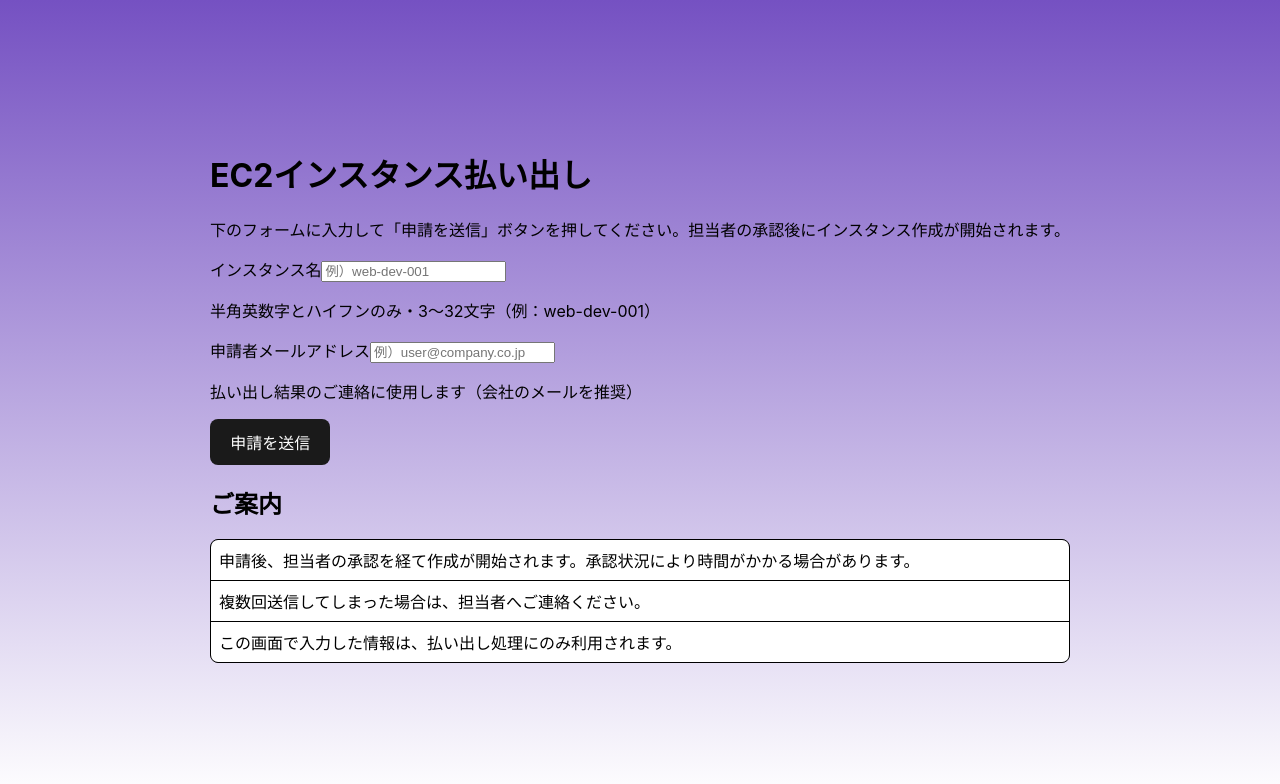
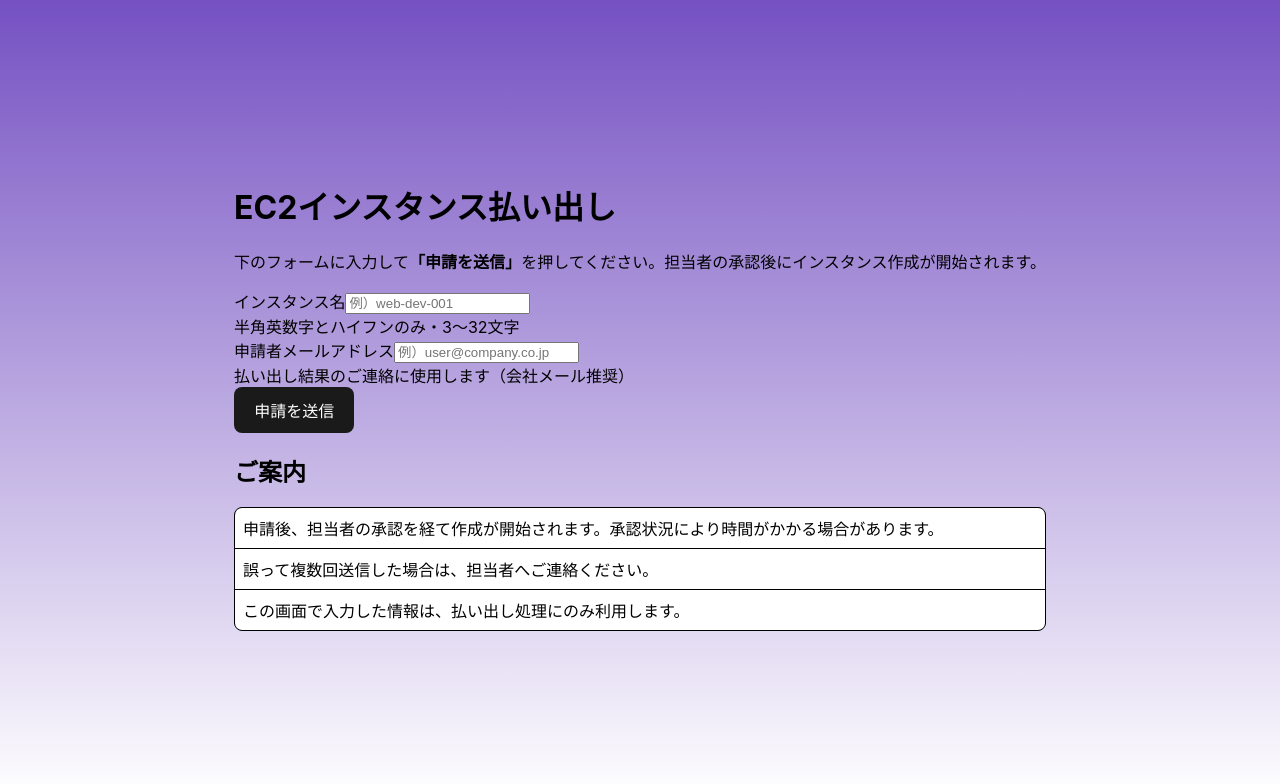
Before and after one commit to Yutahasuike/slj-common-ui-02, a React (Vite) app: page / in a window 1280 px wide. Shown: the top 784 px of the page. Built offline with nearby package versions, Linux system fonts and the light colour scheme; no server answers.

Commit message:
Update App.tsx

```diff
--- a/src/App.tsx
+++ b/src/App.tsx
@@ -1,182 +1,169 @@
-// Single-file React (TSX) – EC2インスタンス払い出し（一般ユーザー向け・Lambda URL入力なし・自己テストなし）
-// - Amplify でそのままホスティング可能な単一ファイル構成
-// - Lambda Function URL は Amplify の Frontend 環境変数 VITE_LAMBDA_URL から取得
-// - 入力は「インスタンス名」「申請者メールアドレス」のみ（AWS未経験者向けに文言を平易化）
+import React, { useMemo, useState } from "react";
 
-import React, { useMemo, useState } from 'react'
+// Lambda Function URL（Amplify の Frontend 環境変数）
+const LAMBDA_URL = (import.meta as any)?.env?.VITE_LAMBDA_URL as
+  | string
+  | undefined;
 
-// =============================
-// 小さめのUIコンポーネント
-// =============================
-const Card: React.FC<{ children: React.ReactNode; className?: string }> = ({ children, className }) => (
-  <div className={`rounded-2xl border border-gray-200 shadow-md p-6 bg-white ${className ?? ''}`}>{children}</div>
-)
+// バリデーション（Lambda と同じルール）
+const NAME_REGEX = /^[A-Za-z0-9-]{3,32}$/;
+const EMAIL_REGEX = /^[^@\s]+@[^@\s]+\.[^@\s]+$/;
 
-const Field: React.FC<{ label: string; hint?: string; children: React.ReactNode }>
-  = ({ label, hint, children }) => (
-  <div className="mb-5">
-    <label className="block text-sm font-semibold text-gray-800 mb-1">{label}</label>
-    {children}
-    {hint ? <p className="text-xs text-gray-500 mt-1">{hint}</p> : null}
-  </div>
-)
+const App: React.FC = () => {
+  // 入力値
+  const [instanceName, setInstanceName] = useState("");
+  const [email, setEmail] = useState("");
 
-const Button: React.FC<{
-  type?: 'button' | 'submit';
-  disabled?: boolean;
-  children: React.ReactNode;
-  onClick?: () => void;
-}> = ({ type = 'button', disabled, children, onClick }) => (
-  <button
-    type={type}
-    disabled={disabled}
-    onClick={onClick}
-    className={`w-full py-3 px-4 rounded-xl text-white font-bold transition duration-150 shadow ${
-      disabled ? 'bg-gray-400 cursor-not-allowed' : 'bg-indigo-600 hover:bg-indigo-700'
-    }`}
-  >
-    {children}
-  </button>
-)
+  // UI 状態
+  const [isSubmitting, setIsSubmitting] = useState(false);
+  const [notice, setNotice] = useState<
+    { type: "success" | "error" | "info"; text: string } | null
+  >(null);
 
-// =============================
-// バリデーション（Lambdaと一致）
-// =============================
-const NAME_REGEX = /^[A-Za-z0-9-]{3,32}$/
-const EMAIL_REGEX = /^[^@\s]+@[^@\s]+\.[^@\s]+$/
-
-// =============================
-// Lambda URL（Amplify環境変数から）
-// =============================
-const LAMBDA_URL: string | undefined = (import.meta as any)?.env?.VITE_LAMBDA_URL as string | undefined
-
-// =============================
-// メインコンポーネント
-// =============================
-const App: React.FC = () => {
-  // 入力
-  const [instanceName, setInstanceName] = useState('')
-  const [email, setEmail] = useState('')
-
-  // UI状態
-  const [isSubmitting, setIsSubmitting] = useState(false)
-  const [notice, setNotice] = useState<{ type: 'success' | 'error' | 'info'; text: string } | null>(null)
-
-  // バリデーション
-  const isValidName = useMemo(() => NAME_REGEX.test(instanceName), [instanceName])
-  const isValidEmail = useMemo(() => EMAIL_REGEX.test(email), [email])
-  const isFormValid = isValidName && isValidEmail
+  // 入力チェック
+  const isValidName = useMemo(() => NAME_REGEX.test(instanceName), [instanceName]);
+  const isValidEmail = useMemo(() => EMAIL_REGEX.test(email), [email]);
+  const isFormValid = isValidName && isValidEmail;
 
   async function handleSubmit(e: React.FormEvent) {
-    e.preventDefault()
-    if (!isFormValid || isSubmitting) return
+    e.preventDefault();
+    if (!isFormValid || isSubmitting) return;
 
     if (!LAMBDA_URL) {
-      setNotice({ type: 'error', text: '設定エラー：システム設定が未完了のため申請を送信できません。担当者にご連絡ください。（VITE_LAMBDA_URL 未設定）' })
-      return
+      setNotice({
+        type: "error",
+        text:
+          "システム設定が未完了のため申請を送信できません（VITE_LAMBDA_URL が未設定）。担当者へご連絡ください。",
+      });
+      return;
     }
 
-    setIsSubmitting(true)
-    setNotice({ type: 'info', text: '送信中です。画面を閉じずにお待ちください…' })
+    setIsSubmitting(true);
+    setNotice({ type: "info", text: "申請を送信しています。しばらくお待ちください…" });
 
     try {
       const resp = await fetch(LAMBDA_URL, {
-        method: 'POST',
-        headers: { 'Content-Type': 'application/json' },
+        method: "POST",
+        headers: { "Content-Type": "application/json" },
         body: JSON.stringify({
           instanceName: instanceName.trim(),
           requesterEmail: email.trim(),
         }),
-      })
+      });
 
-      const ct = resp.headers.get('content-type') || ''
-      const isJson = ct.includes('application/json')
-      const data: any = isJson ? await resp.json().catch(() => ({})) : { raw: await resp.text() }
+      const ct = resp.headers.get("content-type") || "";
+      const isJson = ct.includes("application/json");
+      const data: any = isJson ? await resp.json().catch(() => ({})) : { raw: await resp.text() };
 
       if (resp.ok && data?.ok) {
-        setNotice({ type: 'success', text: `申請を受け付けました。受付番号：${data.executionId || 'N/A'}` })
-        setInstanceName('')
-        setEmail('')
+        setNotice({
+          type: "success",
+          text: `申請を受け付けました。受付番号：${data.executionId || "N/A"}`,
+        });
+        setInstanceName("");
+        setEmail("");
       } else {
-        const reason = data?.error || (typeof data?.raw === 'string' ? data.raw.slice(0, 300) : `HTTP ${resp.status}`)
-        setNotice({ type: 'error', text: `申請に失敗しました。もう一度お試しください。（詳細：${reason}）` })
+        const reason =
+          data?.error || (typeof data?.raw === "string" ? data.raw.slice(0, 300) : `HTTP ${resp.status}`);
+        setNotice({
+          type: "error",
+          text: `申請に失敗しました。お手数ですが時間をおいて再度お試しください（詳細：${reason}）`,
+        });
       }
     } catch (err: any) {
-      setNotice({ type: 'error', text: `通信エラーが発生しました。お手数ですが時間をおいて再度お試しください。(${String(err?.message || err)})` })
+      setNotice({
+        type: "error",
+        text: `通信エラーが発生しました。時間をおいて再度お試しください（${String(
+          err?.message || err
+        )}）`,
+      });
     } finally {
-      setIsSubmitting(false)
+      setIsSubmitting(false);
     }
   }
 
   return (
-    <div className="min-h-screen bg-gray-50 text-gray-900 p-6 flex items-center justify-center">
-      <div className="w-full max-w-3xl space-y-6">
-        <Card>
-          <h1 className="text-2xl font-extrabold mb-1 text-gray-900">EC2インスタンス払い出し</h1>
-          <p className="text-sm text-gray-600 mb-6">
-            下のフォームに入力して「申請を送信」ボタンを押してください。担当者の承認後にインスタンス作成が開始されます。
+    <div className="page">
+      <div className="container">
+        <header className="header">
+          <h1>EC2インスタンス払い出し</h1>
+          <p className="sub">
+            下のフォームに入力して<strong>「申請を送信」</strong>を押してください。担当者の承認後にインスタンス作成が開始されます。
           </p>
+        </header>
 
-          <form onSubmit={handleSubmit} className="grid gap-5">
-            <Field label="インスタンス名" hint="半角英数字とハイフンのみ・3〜32文字（例：web-dev-001）">
+        <main className="grid">
+          <section aria-label="申請フォーム">
+            <form onSubmit={handleSubmit} className="card">
+              <div className="form-group">
+                <label htmlFor="instanceName">インスタンス名</label>
                 <input
+                  id="instanceName"
+                  placeholder="例）web-dev-001"
                   value={instanceName}
                   onChange={(e) => setInstanceName(e.target.value)}
-                className={`w-full rounded-xl border px-4 py-3 focus:outline-none focus:ring-2 focus:ring-offset-1 ${
-                  isValidName || instanceName === '' ? 'border-slate-300 focus:ring-indigo-300' : 'border-red-500 focus:ring-red-300'
-                }`}
-                placeholder="例）web-dev-001"
                   maxLength={64}
-                required
+                  aria-invalid={instanceName !== "" && !isValidName}
+                  aria-describedby="name-hint name-err"
                 />
-              {!isValidName && instanceName !== '' && (
-                <p className="text-red-600 text-xs mt-1 font-medium">半角英数字とハイフン、3〜32文字で入力してください。</p>
+                <div id="name-hint" className="hint">
+                  半角英数字とハイフンのみ・3〜32文字
+                </div>
+                {!isValidName && instanceName !== "" && (
+                  <div id="name-err" className="error">
+                    形式が正しくありません（半角英数字とハイフン、3〜32文字）。
+                  </div>
                 )}
-            </Field>
+              </div>
 
-            <Field label="申請者メールアドレス" hint="払い出し結果のご連絡に使用します（会社のメールを推奨）">
+              <div className="form-group">
+                <label htmlFor="email">申請者メールアドレス</label>
                 <input
+                  id="email"
                   type="email"
+                  placeholder="例）user@company.co.jp"
                   value={email}
                   onChange={(e) => setEmail(e.target.value)}
-                className={`w-full rounded-xl border px-4 py-3 focus:outline-none focus:ring-2 focus:ring-offset-1 ${
-                  isValidEmail || email === '' ? 'border-slate-300 focus:ring-indigo-300' : 'border-red-500 focus:ring-red-300'
-                }`}
-                placeholder="例）user@company.co.jp"
-                required
+                  aria-invalid={email !== "" && !isValidEmail}
+                  aria-describedby="email-hint email-err"
                 />
-              {!isValidEmail && email !== '' && (
-                <p className="text-red-600 text-xs mt-1 font-medium">有効なメールアドレス形式で入力してください。</p>
+                <div id="email-hint" className="hint">
+                  払い出し結果のご連絡に使用します（会社メール推奨）
+                </div>
+                {!isValidEmail && email !== "" && (
+                  <div id="email-err" className="error">
+                    メールアドレスの形式が正しくありません。
+                  </div>
                 )}
-            </Field>
+              </div>
 
-            <Button type="submit" disabled={!isFormValid || isSubmitting}>
-              {isSubmitting ? '申請を送信中…' : '申請を送信'}
-            </Button>
+              <button className="button primary" disabled={!isFormValid || isSubmitting} type="submit">
+                {isSubmitting ? "申請を送信中…" : "申請を送信"}
+              </button>
 
               {notice && (
-              <div className={`mt-1 p-4 rounded-xl border ${
-                notice.type === 'success' ? 'bg-green-50 text-green-800 border-green-200' :
-                notice.type === 'error' ? 'bg-red-50 text-red-800 border-red-200' :
-                'bg-blue-50 text-blue-800 border-blue-200'
-              }`}>
-                <p className="text-sm whitespace-pre-wrap">{notice.text}</p>
+                <div
+                  role="status"
+                  className={`notice ${notice.type === "success" ? "success" : notice.type === "error" ? "error" : "info"}`}
+                >
+                  {notice.text}
                 </div>
               )}
             </form>
-        </Card>
+          </section>
 
-        <Card className="text-xs text-gray-600">
-          <h2 className="text-sm font-semibold mb-2">ご案内</h2>
-          <ul className="list-disc ml-5 space-y-1">
+          <aside className="card info">
+            <h2>ご案内</h2>
+            <ul className="bullets">
               <li>申請後、担当者の承認を経て作成が開始されます。承認状況により時間がかかる場合があります。</li>
-            <li>複数回送信してしまった場合は、担当者へご連絡ください。</li>
-            <li>この画面で入力した情報は、払い出し処理にのみ利用されます。</li>
+              <li>誤って複数回送信した場合は、担当者へご連絡ください。</li>
+              <li>この画面で入力した情報は、払い出し処理にのみ利用します。</li>
             </ul>
-        </Card>
+          </aside>
+        </main>
       </div>
     </div>
-  )
-}
+  );
+};
 
-export default App
+export default App;
```
Lines whose indentation alone changed are shown as unchanged.
